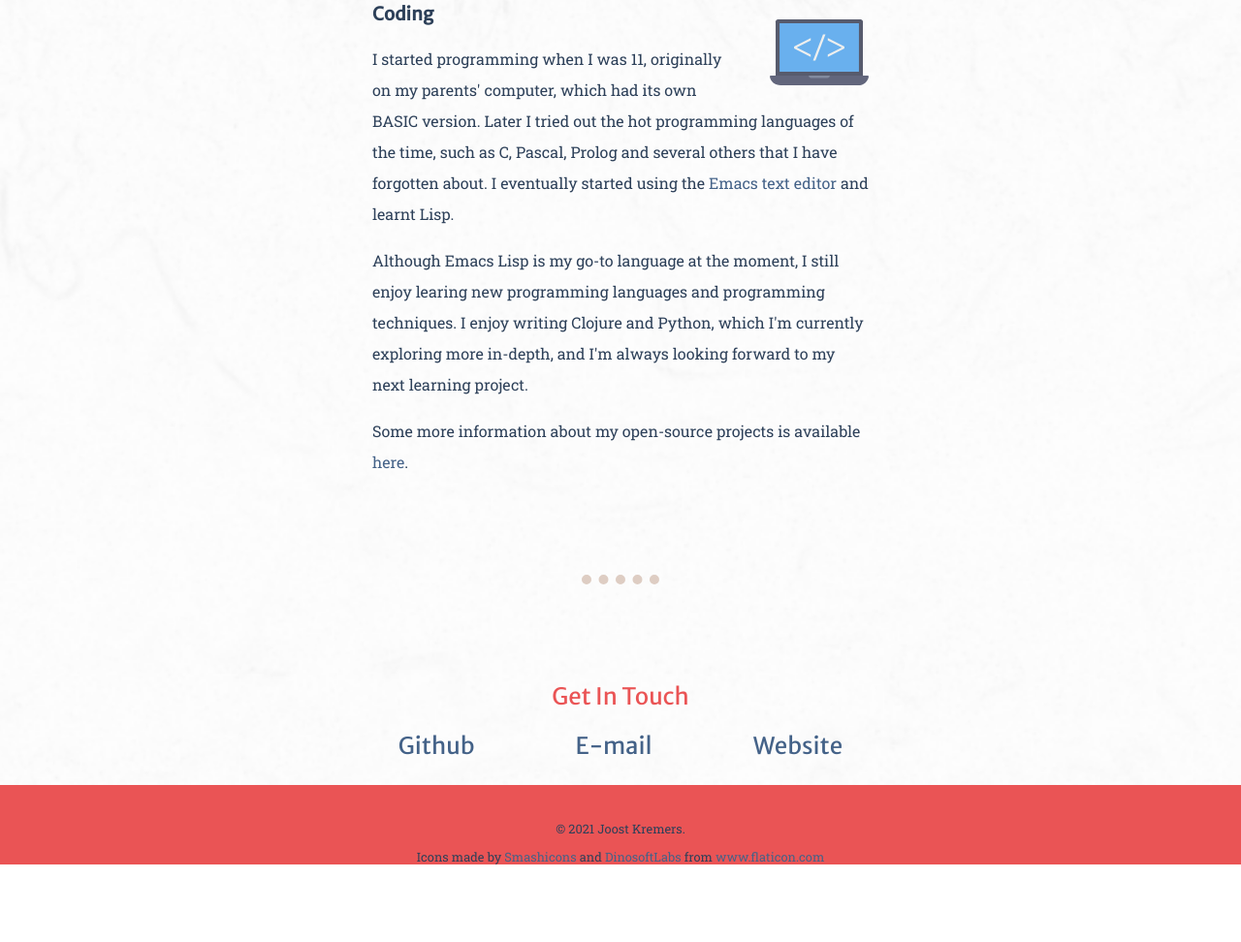
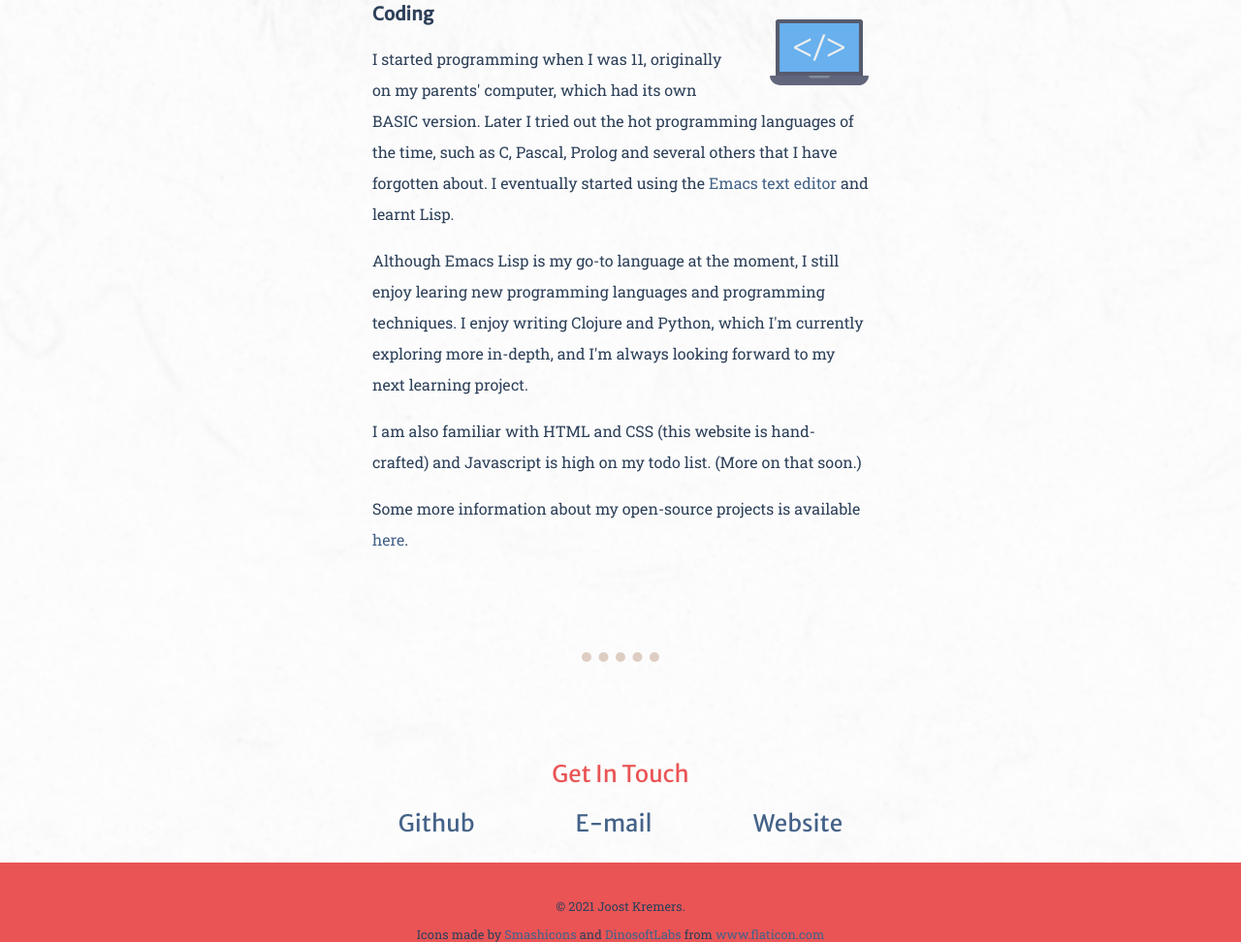
Before and after one commit to joostkremers/joostkremers.github.io, a plain HTML site: page index.html in a window 1280 px wide. Shown: the part 1410-2382 px from the top of the page at 97% size. Before the commit the page ends 2302 px from the top, so only its background shows below. Drawn offline with Linux system fonts and the light colour scheme.

Commit message:
Add comment about HTML and CSS.

```diff
--- a/index.html
+++ b/index.html
@@ -72,6 +72,8 @@
             techniques. I enjoy writing Clojure and Python, which I'm
             currently exploring more in-depth, and I'm always looking forward
             to my next learning project.</p>
+          <p>I am also familiar with HTML and CSS (this website is hand-crafted)
+            and Javascript is high on my todo list. (More on that soon.)</p>
           <p>Some more information about my open-source projects is available
             <a href="open_source.html">here</a>.</p>
         </div>
```
